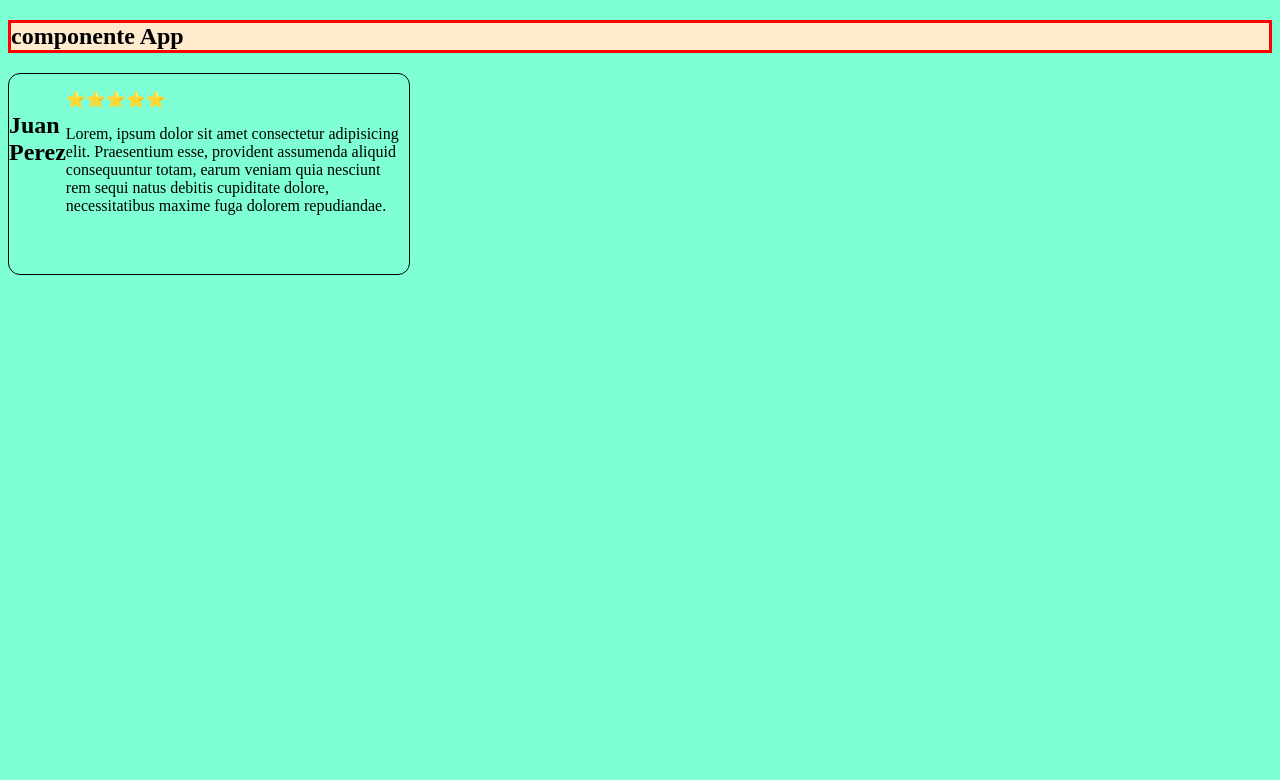
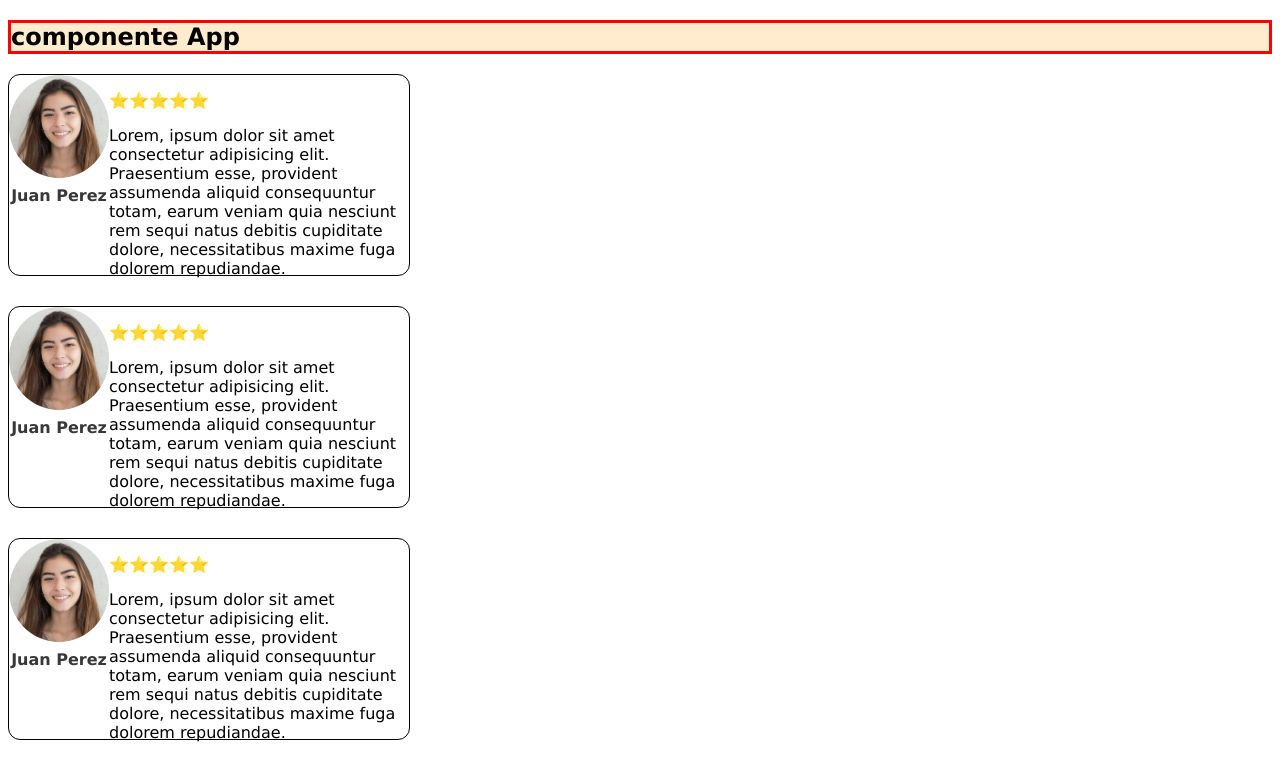
Before and after one commit to shencanet/React-App, a React (Create React App) app: page / in a window 1280 px wide. Shown: the top 780 px of the page. Built offline with nearby package versions, Linux system fonts and the light colour scheme.

Commit message:
ADD: react component

```diff
--- a/src/App.jsx
+++ b/src/App.jsx
@@ -5,6 +5,8 @@ function App(){
         <>
         <h2 className='title'>componente App</h2>
         <Testimonial></Testimonial>
+        <Testimonial></Testimonial>
+        <Testimonial></Testimonial>
         </>
     )
 
--- a/src/components/Testimonials.css
+++ b/src/components/Testimonials.css
@@ -6,3 +6,15 @@
     margin-bottom: 30px;
     display: flex;
 }
+
+.Testimonial__photo{
+    width: 100px;
+    border-radius: 50%;
+
+}
+.Testimonial__name{
+    font-size: 16px;
+    text-align: center;
+    margin-top: 4px;
+    color: #383838;
+}
--- a/src/components/Testimonials.jsx
+++ b/src/components/Testimonials.jsx
@@ -1,10 +1,12 @@
-import  './Testimonials.css'
+import  './Testimonials.css';
+import photo1 from '../components/imagenes/profile2.jpg'
 
 function Testimonial() {
   return (
     <div className="Testimonial__container">
       <div>
-      <img src="" alt="" className="Testimonial__photo" />
+      <img
+      src= {photo1} alt="" className="Testimonial__photo" />
 
       <h2 className="Testimonial__name">Juan Perez</h2>
       </div>
--- a/src/index.css
+++ b/src/index.css
@@ -1,3 +1,3 @@
 body{
-    background-color: aquamarine;
+    font-family: 'Lucida Sans', 'Lucida Sans Regular', 'Lucida Grande', 'Lucida Sans Unicode', Geneva, Verdana, sans-serif;
 }
```
